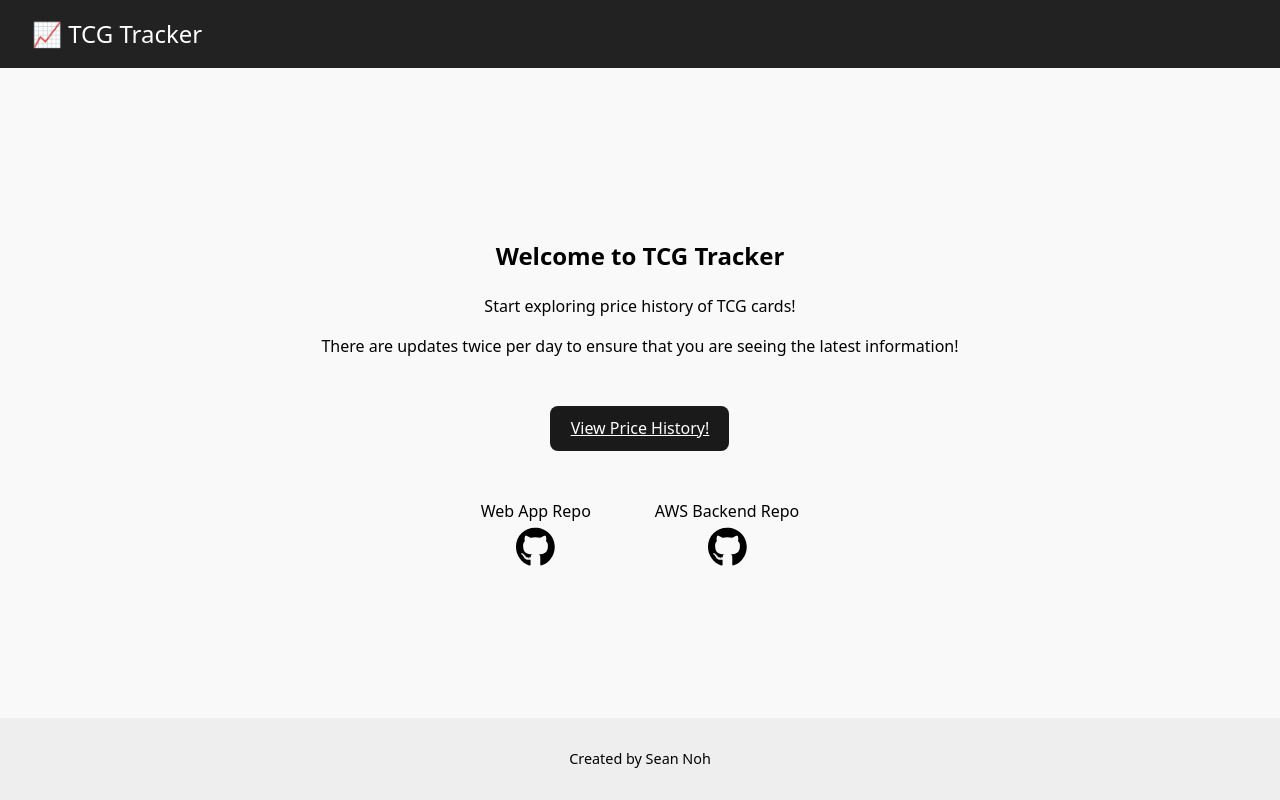
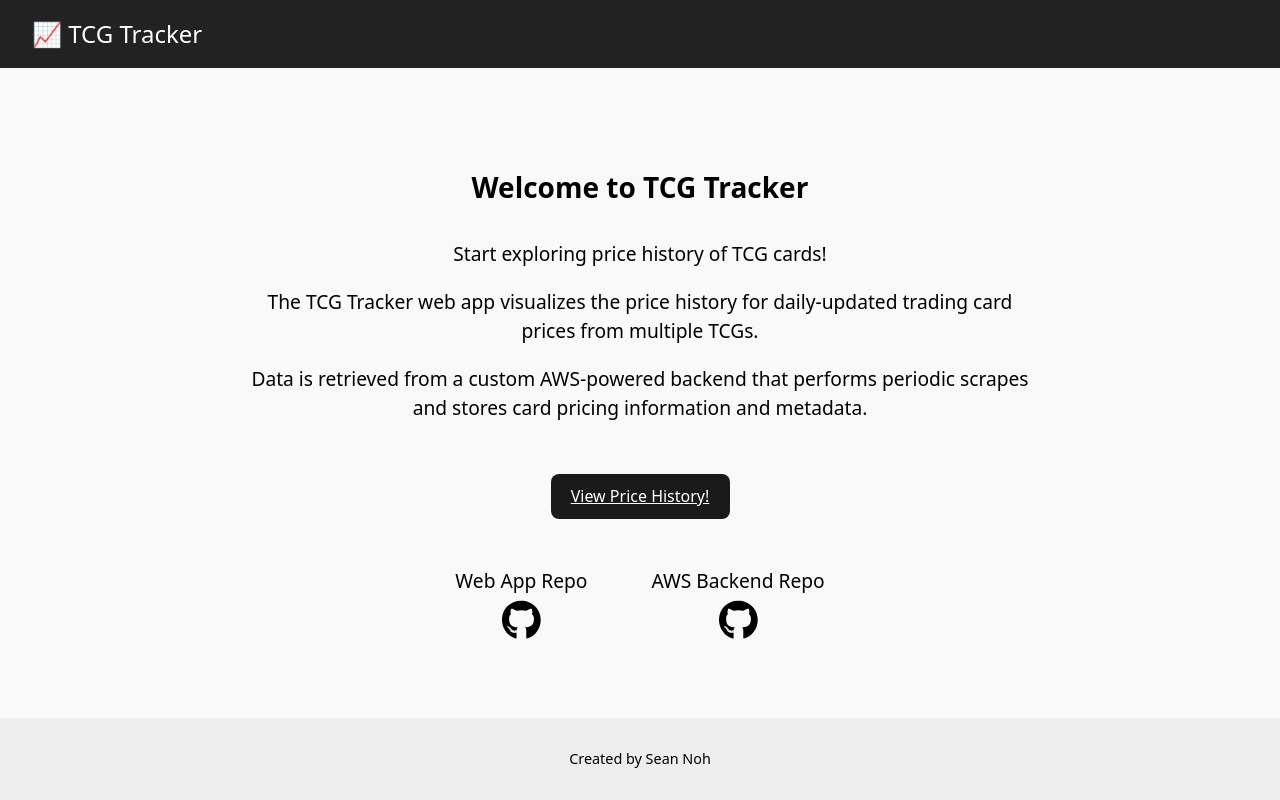
Before and after one commit to snoh1654/tcg-tracker-frontend, a React (Vite) app: page / in a window 1280 px wide. Built offline with nearby package versions, Linux system fonts and the light colour scheme.

Commit message:
Updated Home Page text and font-size

```diff
--- a/src/Pages/Home/Home.css
+++ b/src/Pages/Home/Home.css
@@ -4,6 +4,19 @@
   flex-direction: column;
   align-items: center;
   gap: 1rem;
+}
+
+.home-text {
+  max-width: 66%;
+}
+
+.home-text h2 {
+  font-size: 1.75rem;
+  margin-bottom: 2rem;
+}
+
+.home-text p {
+  font-size: 1.2rem;
 }
 
 .links-container {
@@ -18,6 +31,7 @@
   align-items: center;
   flex-wrap: wrap;
   gap: 0.5vh;
+  font-size: 1.2rem;
 }
 
 .github-icon {
--- a/src/Pages/Home/Home.jsx
+++ b/src/Pages/Home/Home.jsx
@@ -10,8 +10,12 @@ function Home() {
         <h2>Welcome to TCG Tracker</h2>
         <p>Start exploring price history of TCG cards!</p>
         <p>
-          There are updates twice per day to ensure that you are seeing the
-          latest information!
+          The TCG Tracker web app visualizes the price history for daily-updated
+          trading card prices from multiple TCGs.
+        </p>
+        <p>
+          Data is retrieved from a custom AWS-powered backend that performs
+          periodic scrapes and stores card pricing information and metadata.
         </p>
       </div>
       <Link to="cards" className="button">
```
